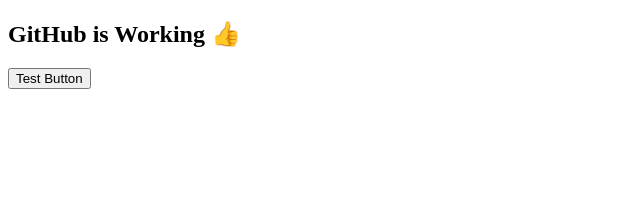
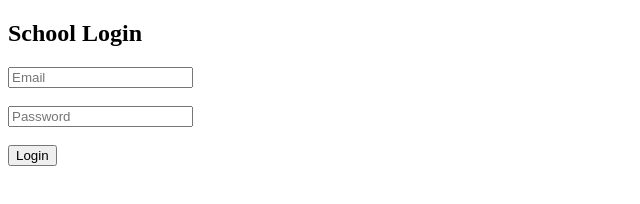
Before and after one commit to beingshasahn/school-portal, a plain HTML site: page index.html in a window 1280 px wide. Shown: the whole page, without its empty margins (0-640 px from the left). Drawn offline with nearby package versions, Linux system fonts and the light colour scheme.

Commit message:
Update index.html

```diff
--- a/index.html
+++ b/index.html
@@ -1,17 +1,46 @@
 <!DOCTYPE html>
 <html>
 <head>
-  <title>School Portal</title>
+  <title>School Portal Login</title>
 </head>
 <body>
 
-<h2>GitHub is Working 👍</h2>
+<h2>School Login</h2>
 
-<button onclick="test()">Test Button</button>
+<input id="email" placeholder="Email" />
+<br><br>
+
+<input id="password" type="password" placeholder="Password" />
+<br><br>
+
+<button onclick="login()">Login</button>
+
+<script src="https://cdn.jsdelivr.net/npm/@supabase/supabase-js@2"></script>
 
 <script>
-function test() {
-  alert("Website iko live 🔥");
+const supabaseUrl = "PASTE_YOUR_URL_HAPA";
+const supabaseKey = "PASTE_YOUR_ANON_KEY_HAPA";
+
+const supabaseClient = supabase.createClient(supabaseUrl, supabaseKey);
+
+async function login() {
+  const email = document.getElementById("email").value;
+  const password = document.getElementById("password").value;
+
+  const { data, error } = await supabaseClient.auth.signInWithPassword({
+    email,
+    password
+  });
+
+  if (error) {
+    alert(error.message);
+  } else {
+    alert("Login successful 👍");
+    console.log(data);
+
+    // redirect to dashboard
+    window.location.href = "dashboard.html";
+  }
 }
 </script>
 
```
